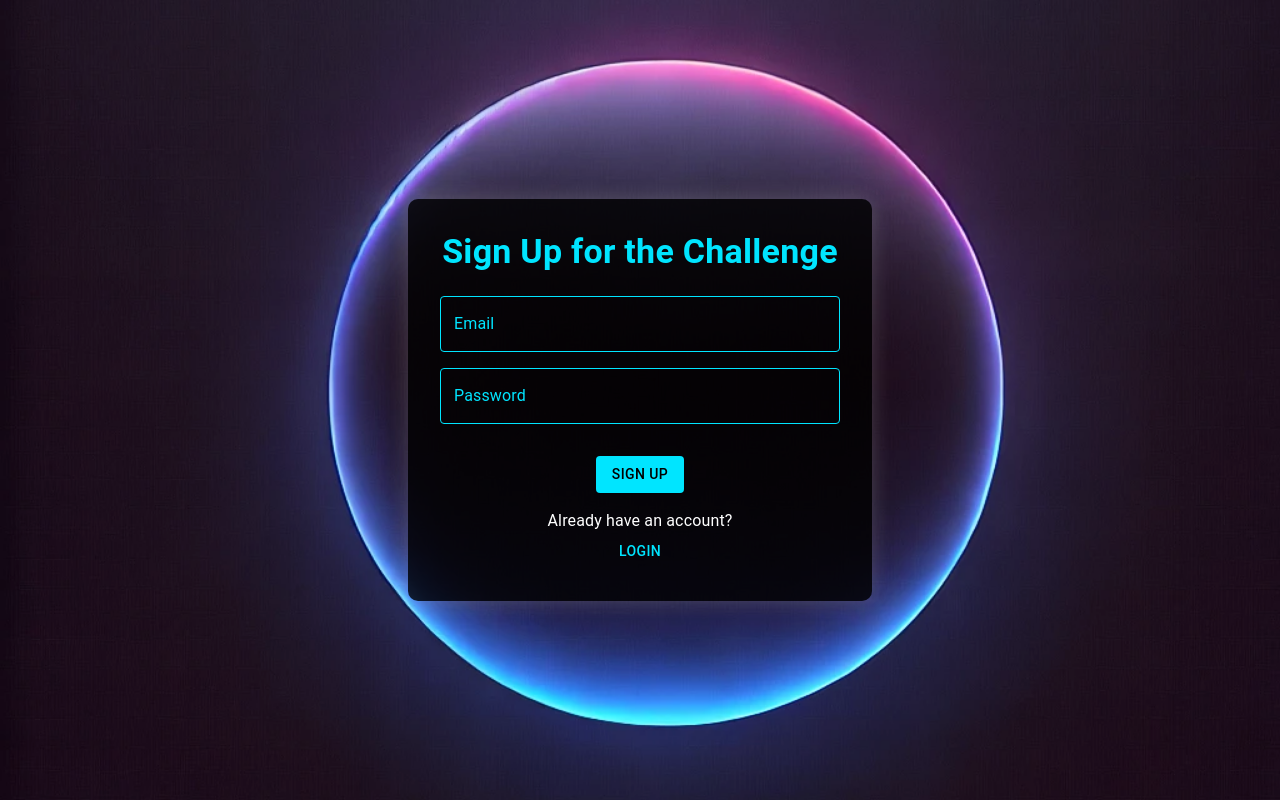
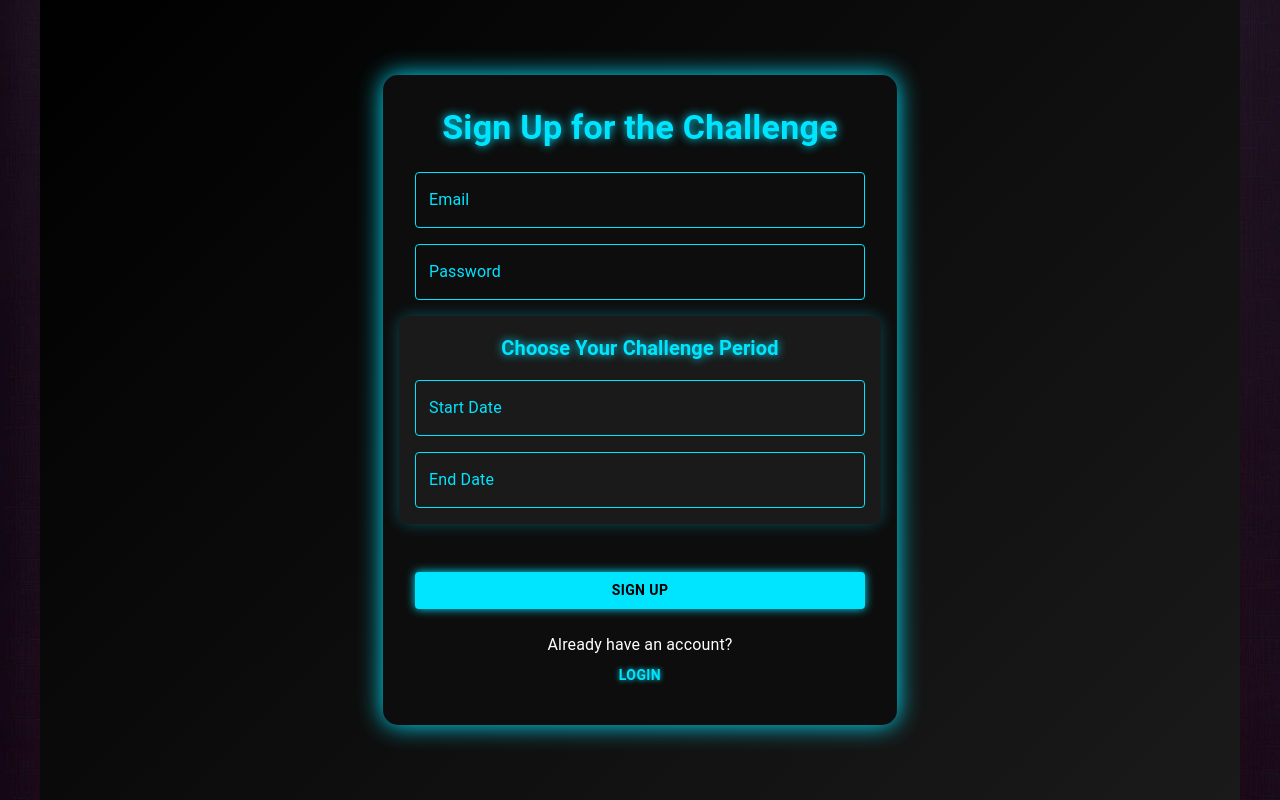
Before and after one commit to romans1995/challenge-tracker, a React (Create React App) app: page /signup in a window 1280 px wide. Built offline with nearby package versions, Linux system fonts and the light colour scheme.

Commit message:
user controll timer added

```diff
--- a/package.json
+++ b/package.json
@@ -6,11 +6,14 @@
     "@emotion/react": "^11.14.0",
     "@emotion/styled": "^11.14.0",
     "@mui/material": "^6.4.7",
+    "@mui/x-date-pickers": "^7.28.0",
     "@testing-library/dom": "^10.4.0",
     "@testing-library/jest-dom": "^6.6.3",
     "@testing-library/react": "^16.2.0",
     "@testing-library/user-event": "^13.5.0",
     "axios": "^1.8.3",
+    "date-fns": "^2.30.0",
+    "dayjs": "^1.11.13",
     "react": "^19.0.0",
     "react-dom": "^19.0.0",
     "react-router-dom": "^7.3.0",
--- /dev/null
+++ b/src/components/ChallengeDatePicker.js
@@ -0,0 +1,79 @@
+import React, { useState } from "react";
+import { DatePicker } from "@mui/x-date-pickers/DatePicker";
+import { LocalizationProvider } from "@mui/x-date-pickers/LocalizationProvider";
+import { AdapterDateFns } from "@mui/x-date-pickers/AdapterDateFns";
+import { Box, Typography, Stack } from "@mui/material";
+
+export default function ChallengeDatePicker({ startDate, endDate, setStartDate, setEndDate }) {
+  const now = new Date();
+  const oneYearAgo = new Date(now);
+  oneYearAgo.setFullYear(now.getFullYear() - 1);
+  const oneYearAhead = new Date(now);
+  oneYearAhead.setFullYear(now.getFullYear() + 1);
+
+  return (
+    <LocalizationProvider dateAdapter={AdapterDateFns}>
+      <Box
+        sx={{
+          background: "#1a1a1a",
+          borderRadius: "10px",
+          padding: "1rem",
+          width: "100%",
+          boxShadow: "0 0 15px rgba(0, 229, 255, 0.3)",
+          marginBottom: "1.5rem"
+        }}
+      >
+        <Typography
+          variant="h6"
+          sx={{
+            color: "#00e5ff",
+            fontWeight: "bold",
+            textAlign: "center",
+            marginBottom: "1rem",
+            textShadow: "0 0 8px #00e5ff"
+          }}
+        >
+          Choose Your Challenge Period
+        </Typography>
+
+        <Stack spacing={2}>
+          <DatePicker
+            label="Start Date"
+            value={startDate}
+            onChange={(newValue) => setStartDate(newValue)}
+            maxDate={now}
+            minDate={oneYearAgo}
+            sx={{
+              svg: { color: "#00e5ff" },
+              input: { color: "#fff" },
+              label: { color: "#00e5ff" },
+              "& .MuiOutlinedInput-root": {
+                "& fieldset": { borderColor: "#00e5ff" },
+                "&:hover fieldset": { borderColor: "#00bcd4" },
+                "&.Mui-focused fieldset": { borderColor: "#00e5ff" },
+              },
+            }}
+          />
+
+          <DatePicker
+            label="End Date"
+            value={endDate}
+            onChange={(newValue) => setEndDate(newValue)}
+            minDate={startDate || now}
+            maxDate={oneYearAhead}
+            sx={{
+              svg: { color: "#00e5ff" },
+              input: { color: "#fff" },
+              label: { color: "#00e5ff" },
+              "& .MuiOutlinedInput-root": {
+                "& fieldset": { borderColor: "#00e5ff" },
+                "&:hover fieldset": { borderColor: "#00bcd4" },
+                "&.Mui-focused fieldset": { borderColor: "#00e5ff" },
+              },
+            }}
+          />
+        </Stack>
+      </Box>
+    </LocalizationProvider>
+  );
+}
--- a/src/components/ChallengeTimer.js
+++ b/src/components/ChallengeTimer.js
@@ -1,26 +1,27 @@
 import React, { useState, useEffect } from "react";
 import { Typography, Box } from "@mui/material";
 
-export default function ChallengeTimer() {
+export default function ChallengeTimer({ startDate, endDate }) {
   const [timeLeft, setTimeLeft] = useState(calculateTimeLeft());
 
   function calculateTimeLeft() {
-    const challengeStartDate = new Date("2025-03-09T00:00:00Z");
-    const challengeEndDate = new Date(challengeStartDate);
-    challengeEndDate.setDate(challengeStartDate.getDate() + 75);
+    const now = new Date();
 
-    const now = new Date();
-    const difference = challengeEndDate - now;
+    const start = new Date(startDate);
+    const end = endDate ? new Date(endDate) : new Date(start);
+    if (!endDate) end.setDate(start.getDate() + 75); // Fallback to 75 days
 
-    if (difference <= 0) {
+    const diff = end - now;
+
+    if (diff <= 0) {
       return { days: 0, hours: 0, minutes: 0, seconds: 0 };
     }
 
     return {
-      days: Math.floor(difference / (1000 * 60 * 60 * 24)),
-      hours: Math.floor((difference / (1000 * 60 * 60)) % 24),
-      minutes: Math.floor((difference / (1000 * 60)) % 60),
-      seconds: Math.floor((difference / 1000) % 60),
+      days: Math.floor(diff / (1000 * 60 * 60 * 24)),
+      hours: Math.floor((diff / (1000 * 60 * 60)) % 24),
+      minutes: Math.floor((diff / (1000 * 60)) % 60),
+      seconds: Math.floor((diff / 1000) % 60),
     };
   }
 
@@ -30,7 +31,7 @@ export default function ChallengeTimer() {
     }, 1000);
 
     return () => clearInterval(timer);
-  }, []);
+  }, [startDate, endDate]);
 
   return (
     <Box
@@ -46,12 +47,12 @@ export default function ChallengeTimer() {
         sx={{
           display: "flex",
           gap: "15px",
-          background: "rgba(0, 0, 0, 0.3)", // ✅ Dark background
+          background: "rgba(0, 0, 0, 0.3)",
           padding: "15px 25px",
           borderRadius: "15px",
-          backdropFilter: "blur(10px)", // ✅ Subtle glassmorphism effect
-          border: "2px solid rgba(0, 255, 255, 0.5)", // ✅ Neon cyan border
-          boxShadow: "0px 0px 15px rgba(0, 255, 255, 0.5)", // ✅ Glowing effect
+          backdropFilter: "blur(10px)",
+          border: "2px solid rgba(0, 255, 255, 0.5)",
+          boxShadow: "0px 0px 15px rgba(0, 255, 255, 0.5)",
         }}
       >
         {Object.entries(timeLeft).map(([unit, value], index) => (
@@ -61,7 +62,7 @@ export default function ChallengeTimer() {
               sx={{
                 fontWeight: "bold",
                 color: "cyan",
-                textShadow: "0px 0px 10px rgba(0, 255, 255, 0.8)", // ✅ Neon glow effect
+                textShadow: "0px 0px 10px rgba(0, 255, 255, 0.8)",
               }}
             >
               {String(value).padStart(2, "0")}
--- /dev/null
+++ b/src/components/NeonLoader.css
@@ -0,0 +1,72 @@
+.loader-container {
+    background-color: #000;
+    height: 100vh;
+    display: flex;
+    flex-direction: column;
+    justify-content: center;
+    align-items: center;
+    color: #00f7ff;
+    font-family: 'Courier New', monospace;
+    overflow: hidden;
+  }
+
+  .typing-text {
+    font-size: 28px;
+    white-space: nowrap;
+    overflow: hidden;
+    border-right: 2px solid #00f7ff;
+    width: 0;
+    animation: typing 2s steps(10, end) forwards, blink 0.7s step-end infinite;
+    margin-bottom: 40px;
+    text-shadow: 0 0 5px #00f7ff, 0 0 10px #00f7ff, 0 0 20px #00f7ff;
+  }
+
+  @keyframes typing {
+    from { width: 0; }
+    to { width: 11ch; }
+  }
+
+  @keyframes blink {
+    from, to { border-color: transparent; }
+    50% { border-color: #00f7ff; }
+  }
+
+  .neon-loader {
+    width: 60px;
+    height: 60px;
+    border-radius: 50%;
+    background: #00f7ff;
+    box-shadow:
+      0 0 10px #00f7ff,
+      0 0 20px #00f7ff,
+      0 0 30px #00f7ff,
+      0 0 40px #00f7ff;
+    animation: pulse 1.5s infinite ease-in-out;
+  }
+
+  @keyframes pulse {
+    0% {
+      transform: scale(1);
+      box-shadow:
+        0 0 10px #00f7ff,
+        0 0 20px #00f7ff,
+        0 0 30px #00f7ff,
+        0 0 40px #00f7ff;
+    }
+    50% {
+      transform: scale(1.3);
+      box-shadow:
+        0 0 20px #00f7ff,
+        0 0 40px #00f7ff,
+        0 0 60px #00f7ff,
+        0 0 80px #00f7ff;
+    }
+    100% {
+      transform: scale(1);
+      box-shadow:
+        0 0 10px #00f7ff,
+        0 0 20px #00f7ff,
+        0 0 30px #00f7ff,
+        0 0 40px #00f7ff;
+    }
+  }
--- /dev/null
+++ b/src/components/NeonLoader.jsx
@@ -0,0 +1,13 @@
+import React from 'react';
+import './NeonLoader.css';
+
+const NeonLoader = () => {
+  return (
+    <div className="loader-container">
+      <div className="typing-text">Loading...</div>
+      <div className="neon-loader"></div>
+    </div>
+  );
+};
+
+export default NeonLoader;
--- a/src/pages/Login.js
+++ b/src/pages/Login.js
@@ -5,8 +5,8 @@ import { useNavigate } from "react-router-dom"; // ✅ Import navigation hook
 
 
 
-// const BACKEND_URL = "https://challenge-tracker-backend.onrender.com"; // Change when deploying
-const BACKEND_URL = "http://localhost:5000"; // Change when deploying // Change when deploying
+const BACKEND_URL = "https://challenge-tracker-backend.onrender.com"; // Change when deploying
+// const BACKEND_URL = "http://localhost:5000";// Change when deploying // Change when deploying
 
 export default function Login({ setUser }) {
   const [email, setEmail] = useState("");
--- a/src/pages/Mainapp.js
+++ b/src/pages/Mainapp.js
@@ -4,92 +4,103 @@ import { Container, Grid, Card, CardContent, Typography, Dialog, DialogTitle, Di
 import ProfileImage from "../components/ProfileImage";
 import ChallengeTimer from "../components/ChallengeTimer";
 import "../App.css";
-import { useNavigate } from "react-router-dom";
 import justman from '../assets/justman.png';
+import NeonLoader from "../components/NeonLoader";
 
-
-// const BACKEND_URL = "https://challenge-tracker-backend.onrender.com"; // Change when deploying
-const BACKEND_URL = "http://localhost:5000"; // Change when deploying
+// const BACKEND_URL = "http://localhost:5000"; // Change when deploying
+const BACKEND_URL = "https://challenge-tracker-backend.onrender.com"; // Change when deploying
 
 export default function MainApp({ user, setUser }) {
-  const navigate = useNavigate();
-  const totalDays = 75;
-  const challengeStartDate = new Date("2025-03-09T00:00:00Z");
-
   const [dayStatus, setDayStatus] = useState({});
   const [emojiData, setEmojiData] = useState({});
   const [selectedDay, setSelectedDay] = useState(null);
   const [openDialog, setOpenDialog] = useState(false);
   const [profileImage, setProfileImage] = useState(null);
+  const [startDate, setStartDate] = useState(null);
+  const [endDate, setEndDate] = useState(null);
 
   const saveData = (updatedDayStatus, updatedEmojiData) => {
     if (user?._id) {
-      // Remove upload folder prefix if needed
       const imagePath = profileImage?.includes("/uploads/")
         ? profileImage.split("/uploads/")[1]
         : null;
 
       const cleanProfileImage = imagePath ? `${imagePath}` : profileImage;
 
-      // Check if profile image was changed
       const hasImageChanged = cleanProfileImage !== user.profileImage;
 
-      // Build payload
       const payload = {
         dayStatus: updatedDayStatus,
         emojiData: updatedEmojiData,
+        startDate,
+        endDate,
       };
 
       if (hasImageChanged) {
         payload.profileImage = cleanProfileImage;
       }
 
-
       axios.post(`${BACKEND_URL}/save`, payload, {
         headers: { Authorization: `Bearer ${localStorage.getItem("token")}` }
       })
-      .then((res) => {
-        console.log("✅ Saving status");
-      })
+        .then(() => console.log("✅ Saving status"))
         .catch(err => console.error("❌ Error saving data:", err))
         .finally(() => console.log("saveData call finished"));
     }
   };
+
   const buildImageUrl = (imagePath) => {
     if (!imagePath) return null;
-
-    // ✅ If it's already a full Cloudinary or external URL, return as-is
-    if (imagePath.startsWith("http")) {
-      return imagePath;
-    }
-
-    // ✅ Otherwise, it's likely a local fallback
-    return `${BACKEND_URL.replace(/\/+$/, "")}/${imagePath.replace(/^\/+/, "")}`;
+    if (imagePath.startsWith("http")) return imagePath;
+    return `${BACKEND_URL.replace(/\/+\$/, "")}/${imagePath.replace(/^\/+\$/, "")}`;
   };
-
 
   useEffect(() => {
     axios.get(`${BACKEND_URL}/load`, {
       headers: { Authorization: `Bearer ${localStorage.getItem("token")}` }
     })
       .then(({ data }) => {
+        console.log("✅ User data loaded:", data);
         setDayStatus(data.dayStatus || {});
         setEmojiData(data.emojiData || {});
-        console.log("useeffect data", data);
         setProfileImage(buildImageUrl(data.profileImage));
-        console.log("✅ User data loaded:", data);
+
+        const defaultStart = new Date("2025-03-09T00:00:00Z");
+        const defaultEnd = new Date(defaultStart);
+        defaultEnd.setDate(defaultStart.getDate() + 75);
+
+        const start = data.startDate ? new Date(data.startDate) : defaultStart;
+        const end = data.endDate ? new Date(data.endDate) : defaultEnd;
+
+        setStartDate(start);
+        setEndDate(end);
       })
-      .catch(() => console.log("User data not found, starting fresh"));
+      .catch(() => {
+        console.log("User data not found, starting fresh");
+        const defaultStart = new Date("2025-03-09T00:00:00Z");
+        const defaultEnd = new Date(defaultStart);
+        defaultEnd.setDate(defaultStart.getDate() + 75);
+        setStartDate(defaultStart);
+        setEndDate(defaultEnd);
+      });
   }, []);
-
   const getPassedDays = () => {
     const now = new Date();
     now.setHours(0, 0, 0, 0);
-    const start = new Date(challengeStartDate);
+    const start = new Date(startDate || "2025-03-09T00:00:00Z");
     start.setHours(0, 0, 0, 0);
     const diff = now - start;
     return Math.max(0, Math.floor(diff / (1000 * 60 * 60 * 24)));
   };
+
+  const getTotalDays = () => {
+    if (!startDate || !endDate) return 75;
+    const diff = new Date(endDate).getTime() - new Date(startDate).getTime();
+    return Math.ceil(diff / (1000 * 60 * 60 * 24));
+  };
+
+  const totalDays = getTotalDays();
+  console.log("Total days:", totalDays);
 
   const handleStatusChange = (day) => {
     const passedDays = getPassedDays();
@@ -124,7 +135,10 @@ export default function MainApp({ user, setUser }) {
     saveData(updatedDayStatus, updatedEmojiData);
   };
 
-  if (!user) return <div>Loading user data...</div>;
+  if (!user || !startDate || !endDate) return   <NeonLoader />;
+
+  // ... rest of your JSX remains unchanged
+
 
   return (
     <Container className="main-container"
@@ -146,7 +160,7 @@ export default function MainApp({ user, setUser }) {
           "100%": { textShadow: "0px 0px 25px rgba(0, 255, 255, 1)" },
         },
       }}>
-        75 Day Habit Challenge
+        {totalDays} Day Habit Challenge
       </Typography>
 
       <Typography variant="h5" textAlign="center" sx={{
@@ -157,11 +171,11 @@ export default function MainApp({ user, setUser }) {
         fontWeight: "300",
         marginBottom: "15px",
       }}>
-        "Transform Your Life in 75 Days"
+        "Transform Your Life in {totalDays} Days"
       </Typography>
 
-      <ProfileImage userId={user.id} profileImage={profileImage? profileImage:justman} setProfileImage={setProfileImage} style={{ marginLeft: "auto", marginRight: "auto", padding: "16px" }} />
-      <ChallengeTimer />
+      <ProfileImage userId={user.id} profileImage={profileImage ? profileImage : justman} setProfileImage={setProfileImage} style={{ marginLeft: "auto", marginRight: "auto", padding: "16px" }} />
+      <ChallengeTimer startDate={startDate} endDate={endDate} />
 
       <Grid container spacing={2} justifyContent="center">
         {Array.from({ length: totalDays }, (_, i) => {
@@ -180,8 +194,7 @@ export default function MainApp({ user, setUser }) {
                   height: "130px",
                   background: "rgba(255, 255, 255, 0.15)",
                   backdropFilter: "blur(8px)",
-                  border: `2px solid ${
-                    status === "success"
+                  border: `2px solid ${status === "success"
                       ? "rgba(0, 255, 127, 0.6)"
                       : status === "fail"
                         ? "rgba(255, 69, 69, 0.6)"
--- a/src/pages/Signup.js
+++ b/src/pages/Signup.js
@@ -1,30 +1,46 @@
 import React, { useState } from "react";
 import axios from "axios";
 import { TextField, Button, Typography, Box, Container } from "@mui/material";
-import { useNavigate } from "react-router-dom"; // ✅ Import navigation hook
+import { useNavigate } from "react-router-dom";
+import ChallengeDatePicker from "../components/ChallengeDatePicker";
 
-
-
-// const BACKEND_URL = "https://challenge-tracker-backend.onrender.com"; // Change when deploying
-const BACKEND_URL = "http://localhost:5000"; // Change when deploying // Change when deploying
+const BACKEND_URL = "https://challenge-tracker-backend.onrender.com";
+// const BACKEND_URL = "http://localhost:5000";
 
 export default function Signup({ setUser }) {
   const navigate = useNavigate();
   const [email, setEmail] = useState("");
   const [password, setPassword] = useState("");
+  const [startDate, setStartDate] = useState(null);
+  const [endDate, setEndDate] = useState(null);
   const [error, setError] = useState("");
 
+  const handleSignup = async () => {
+    if (!email || !/^[^\s@]+@[^\s@]+\.[^\s@]+$/.test(email)) {
+      return setError("❌ Please enter a valid email address.");
+    }
+    if (!password || password.length < 6) {
+      return setError("❌ Password must be at least 6 characters.");
+    }
+    if (!startDate || !endDate) {
+      return setError("❌ Please select a challenge start and end date.");
+    }
+    const diffDays = Math.ceil((new Date(endDate) - new Date(startDate)) / (1000 * 60 * 60 * 24));
+    if (diffDays <= 0 || diffDays > 365) {
+      return setError("❌ Challenge duration must be between 1 and 365 days.");
+    }
 
-
-  const handleSignup = async () => {
     try {
-      const { data } = await axios.post(`${BACKEND_URL}/signup`, { email, password });
-      // localStorage.setItem("token", data.token); // ✅ Save token
-      // setUser(data.user);
+      const {data} = await axios.post(`${BACKEND_URL}/signup`, {
+        email,
+        password,
+        startDate,
+        endDate,
+      });
       navigate("/login");
-
     } catch (err) {
-      setError("Signup failed. Try a different email.");
+      console.error("Signup error:", err);
+      setError("❌ Signup failed. Try a different email.");
     }
   };
 
@@ -35,21 +51,22 @@ export default function Signup({ setUser }) {
         display: "flex",
         justifyContent: "center",
         alignItems: "center",
+        background: "linear-gradient(135deg, #000000 0%, #1a1a1a 100%)",
         color: "#fff",
       }}
     >
       <Box
         sx={{
           width: "100%",
-          maxWidth: "400px",
+          maxWidth: "450px",
           padding: "2rem",
-          borderRadius: "10px",
-          boxShadow: "0 0 20px rgba(255, 255, 255, 0.2)",
-          background: "rgba(0, 0, 0, 0.8)",
+          borderRadius: "15px",
+          boxShadow: "0 0 25px #00e5ff",
+          background: "#0d0d0d",
         }}
       >
         <Box textAlign="center" mb={3}>
-          <Typography variant="h4" sx={{ color: "#00e5ff", fontWeight: "bold" }}>
+          <Typography variant="h4" sx={{ color: "#00e5ff", fontWeight: "bold", textShadow: "0 0 10px #00e5ff" }}>
             Sign Up for the Challenge
           </Typography>
         </Box>
@@ -88,29 +105,39 @@ export default function Signup({ setUser }) {
               mb: 2,
             }}
           />
-          {error && <Typography color="red">{error}</Typography>}
+
+          <ChallengeDatePicker
+            startDate={startDate}
+            setStartDate={setStartDate}
+            endDate={endDate}
+            setEndDate={setEndDate}
+          />
+
+          {error && <Typography color="red" mt={1}>{error}</Typography>}
           <Button
             variant="contained"
-            color="primary"
             onClick={handleSignup}
             sx={{
-              mt: 2,
+              mt: 3,
+              width: "100%",
               background: "#00e5ff",
               color: "#000",
-              "&:hover": { background: "#00bcd4" },
+              fontWeight: "bold",
+              boxShadow: "0 0 10px #00e5ff",
+              "&:hover": { background: "#00bcd4", boxShadow: "0 0 15px #00bcd4" },
             }}
           >
             Sign Up
           </Button>
 
-          {/* ✅ Back to Login Button */}
-          <Typography mt={2}>Already have an account?</Typography>
+          <Typography mt={3}>Already have an account?</Typography>
           <Button
             variant="text"
-            color="secondary"
             onClick={() => navigate("/login")}
             sx={{
               color: "#00e5ff",
+              textShadow: "0 0 5px #00e5ff",
+              fontWeight: "bold",
               "&:hover": { color: "#00bcd4" },
             }}
           >
```
Also changed, not shown: src/App.js (+5 -3 lines), src/components/ProfileImage.js (+6 -5 lines), 1 other file (tests, documents, lock files or other folders). Lines whose indentation alone changed are shown as unchanged.
